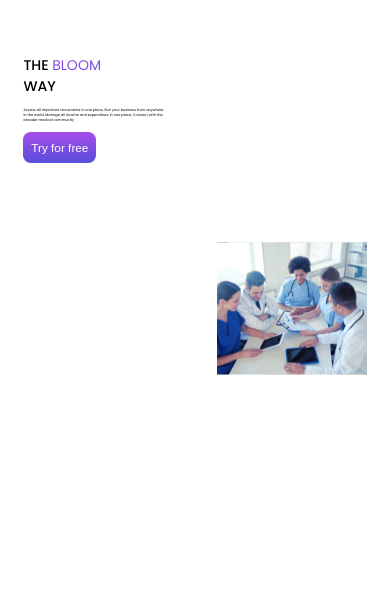
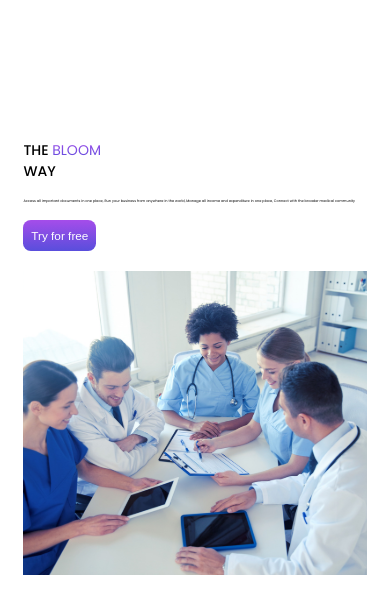
Before and after one commit to Lovethrech/BLOOM-Chel, a Vue app: page / in a window 390 px wide. Shown: the part 1042-1656 px from the top of the page. Built offline with nearby package versions, Linux system fonts and the light colour scheme; some icons are missing.

Commit message:
...working on home-about section component.

```diff
--- a/src/components/home/about/HomeAbout.vue
+++ b/src/components/home/about/HomeAbout.vue
@@ -42,8 +42,8 @@ const tryFreeBtnColor=ref("#ffffff");
     display:flex;
     flex-direction: row;
     justify-content: space-between;
-    gap:50px;
-    height:60%;
+    gap:5vw;
+    height:40%;
 }
 .home-about-mini-ctn-grid-layout{
     display:flex;
@@ -51,11 +51,28 @@ const tryFreeBtnColor=ref("#ffffff");
     place-items: center;
     gap:50px;
     padding: 0 ;
-    gap:10px;
+    gap:2vh;
 }
 .home-about-title, .home-about-desc, .try-free-btn{
     width:100%;
 }
 
+@media screen and (max-width: 900px) {
+    .home-about-mini-ctn{
+        display:grid;
+    }
+    .home-about-title{
+        grid-column: 1;
+        grid-row:1;
+    }
+    .home-about-img{
+        grid-column: 1;
+        grid-row: 2;
+    }
+    .home-about-desc{
+        grid-column: 1;
+        grid-row: 3;
+    }
+}
 
 </style>
--- a/src/components/home/about/HomeAboutImg.vue
+++ b/src/components/home/about/HomeAboutImg.vue
@@ -6,9 +6,14 @@
 
 <style scoped>
 .home-about-img-main-ctn{
+    background-color: red;
     width:100%;
     height: 100%;
+    display:flex;
+
 }
 .home-about-img-main-ctn img{
+    background-color: chartreuse;
+
 }
 </style>
```
